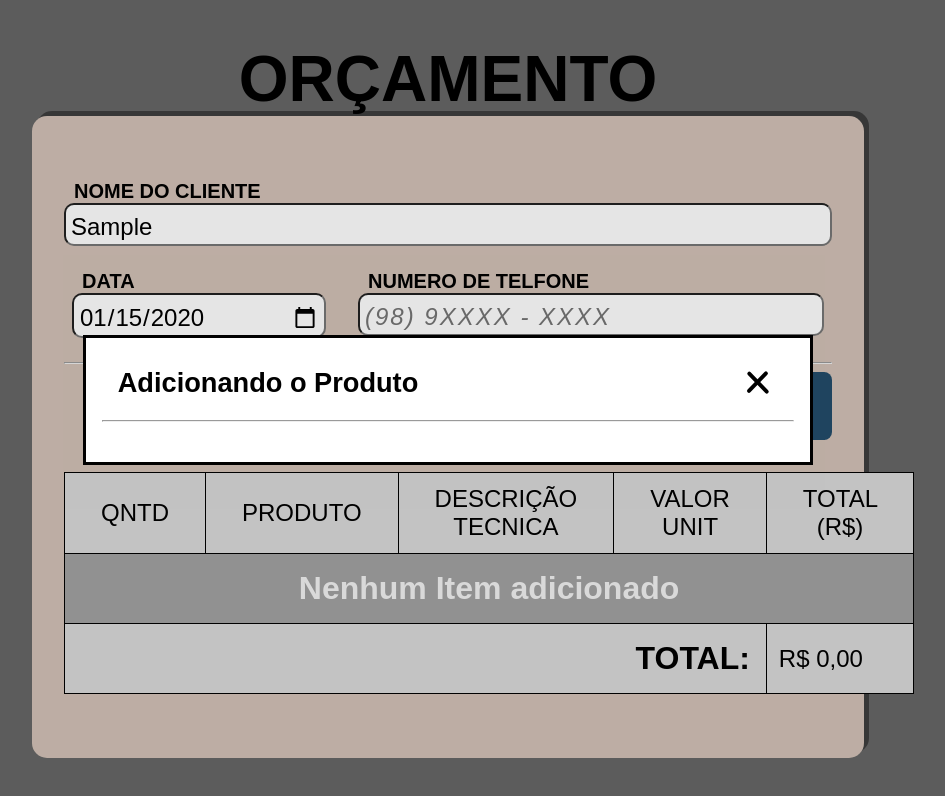
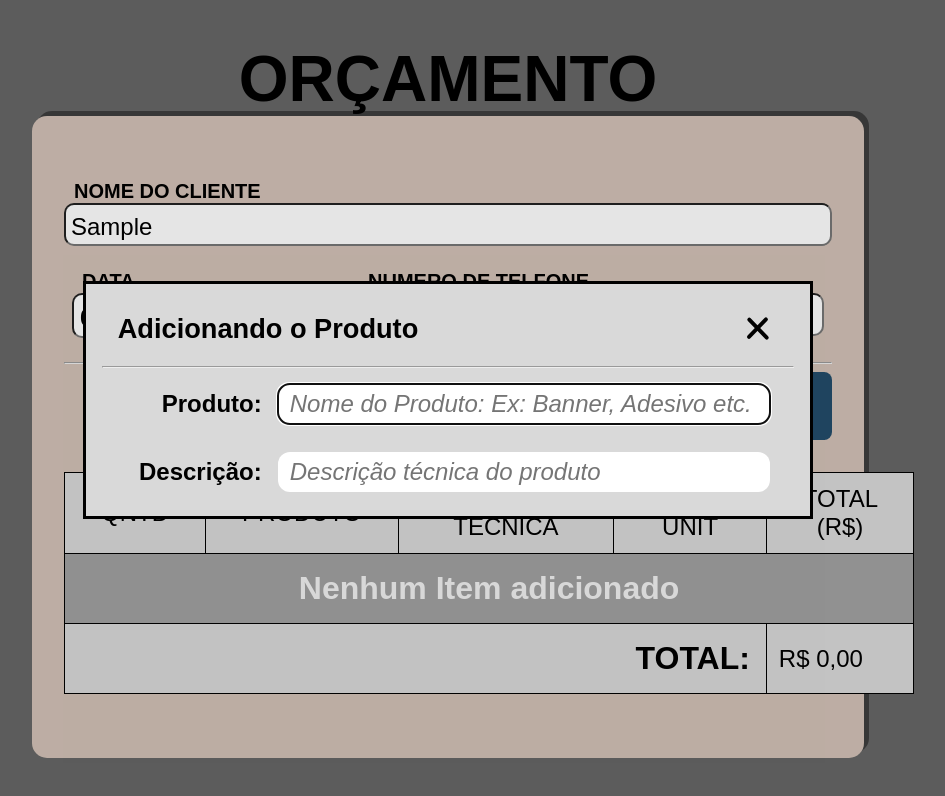
Before and after one commit to Willmega35/Sistem-ERP-CRM, a website: page src/index.html in a window 1280 px wide. Both pictures are taken after typing "Sample", "2020-01-15", "Sample" into the empty fields and a click on the button "ADICIONAR PEDIDO". Shown: the whole page, without its empty margins (192-1137 px from the left). Drawn offline with Linux system fonts and the light colour scheme; a web font is replaced by a local one.

Commit message:
feat | style: Criado os campos Nome do produto e sua Estilização

```diff
--- a/src/index.html
+++ b/src/index.html
@@ -68,6 +68,16 @@
         <img src="assets/Quit.svg" alt="Icon close dialog">
       </header>
       <hr class="separator">
+      <form class="addRequest__form">
+       <span class="form__camp">
+        <label for="name-produt">Produto:</label>
+        <input id="name-produt" type="text" placeholder="Nome do Produto: Ex: Banner, Adesivo etc.">
+       </span>
+       <span class="form__camp">
+        <label for="description-produt">Descrição:</label>
+        <input id="description-produt" type="text" placeholder="Descrição técnica do produto">
+       </span>
+      </form>
     </dialog>
     <script src="scripts/main.js"></script>
   </body>
--- a/src/style/style.css
+++ b/src/style/style.css
@@ -144,6 +144,7 @@ dialog{
 }
 
 #add-request{
+  background-color: var(--color-backgr1);
   max-width: 80vw;
   padding: 1.5em 1em;
 
@@ -163,3 +164,34 @@ dialog{
     margin-block: 1em;
   }
 }
+
+.addRequest__form{
+  display: flex;
+  flex-direction: column;
+  gap: 1.75em;
+
+  & .form__camp {
+    display: grid;
+    grid-template-columns: 10em 1fr;
+    align-items: center;
+    gap: 1em;
+
+    & label{
+      text-align: end;
+      font: 600 1.5em var(--font-google);
+    }
+
+    & input{
+      width: calc(100% - 2em);
+      padding: .25em .5em;
+      border: none;
+      border-radius: 12px;
+      font: 500 1.5em var(--font-google);
+    }
+
+    & input::placeholder {
+      font: italic 400 1em var(--font-google);
+    }
+  }
+
+}
```
